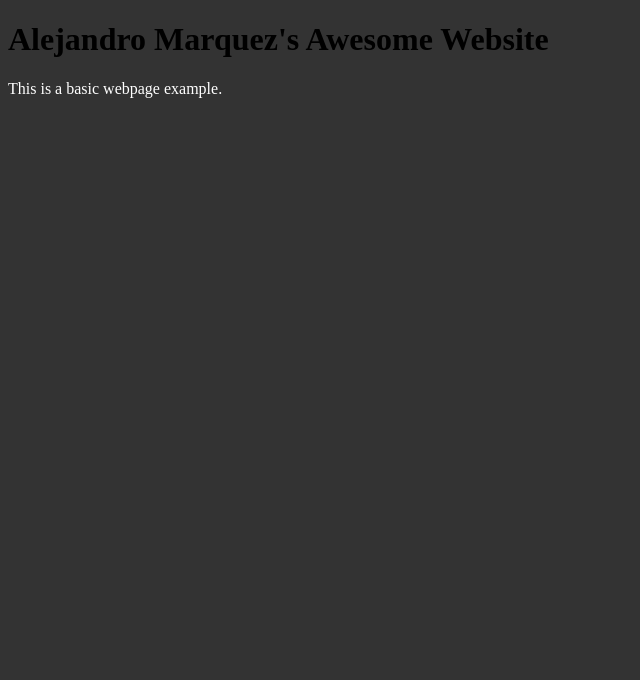
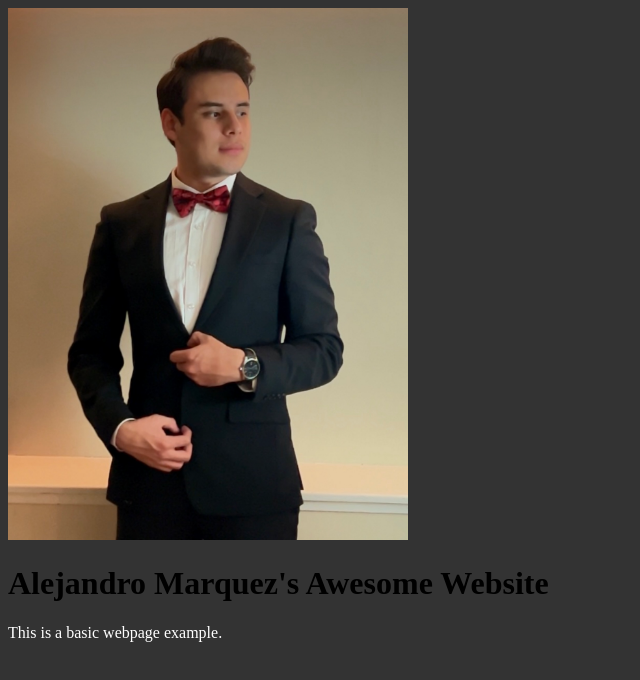
Before and after one commit to alejandro521/alejandro521.github.io, a plain HTML site: page index.html in a window 1280 px wide. Shown: the whole page, without its empty margins (0-640 px from the left). Drawn offline with Linux system fonts and the light colour scheme.

Commit message:
Added pic

```diff
--- a/index.html
+++ b/index.html
@@ -7,6 +7,7 @@
     <link rel="stylesheet" href="styles.css" />
   </head>
   <body>
+    <img src="alejandro.jpg" alt="Picture of Alejandro" width="400" />
     <div class="container">
       <h1>Alejandro Marquez's Awesome Website</h1>
       <p>This is a basic webpage example.</p>
```
Also changed, not shown: alejandro.jpg (added).
